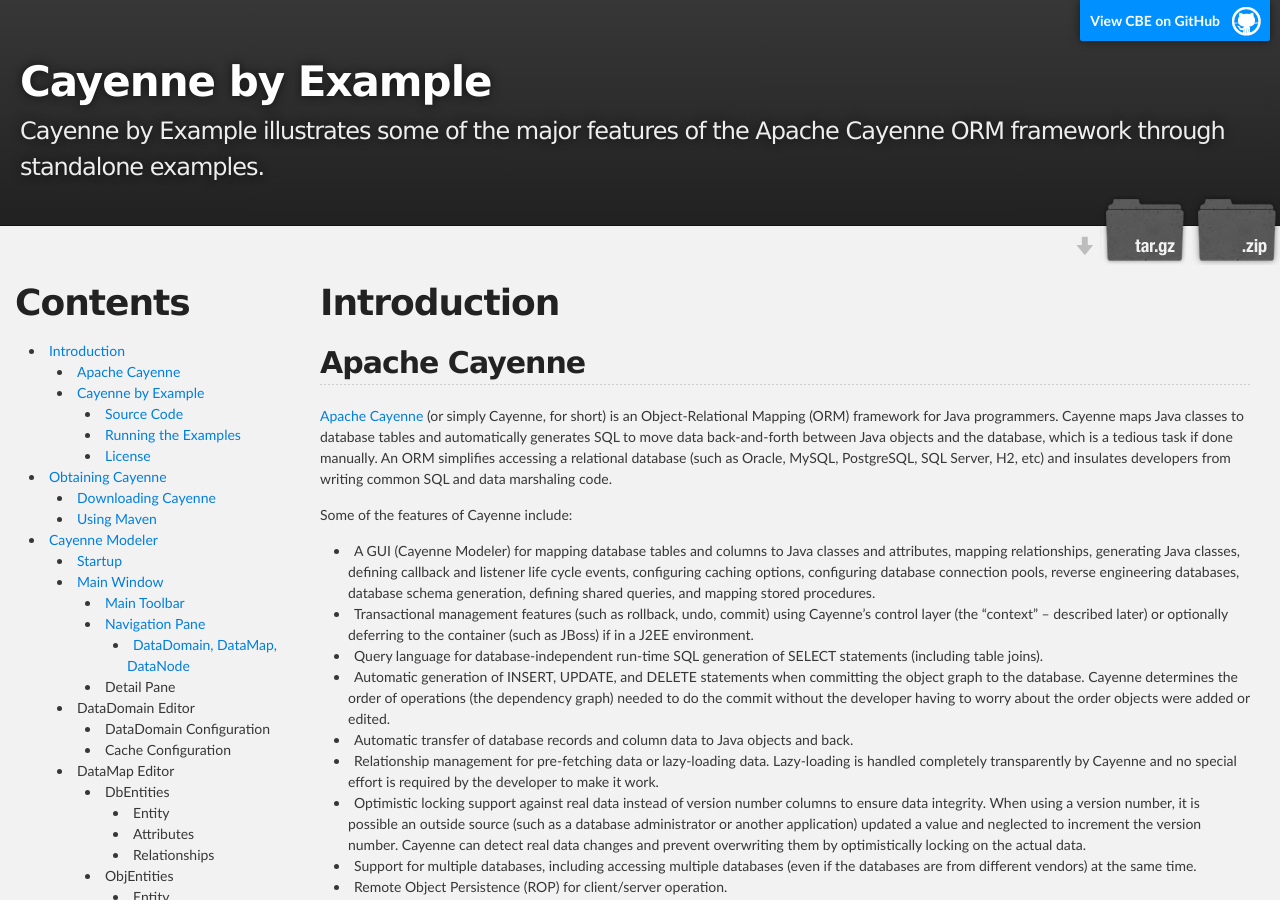
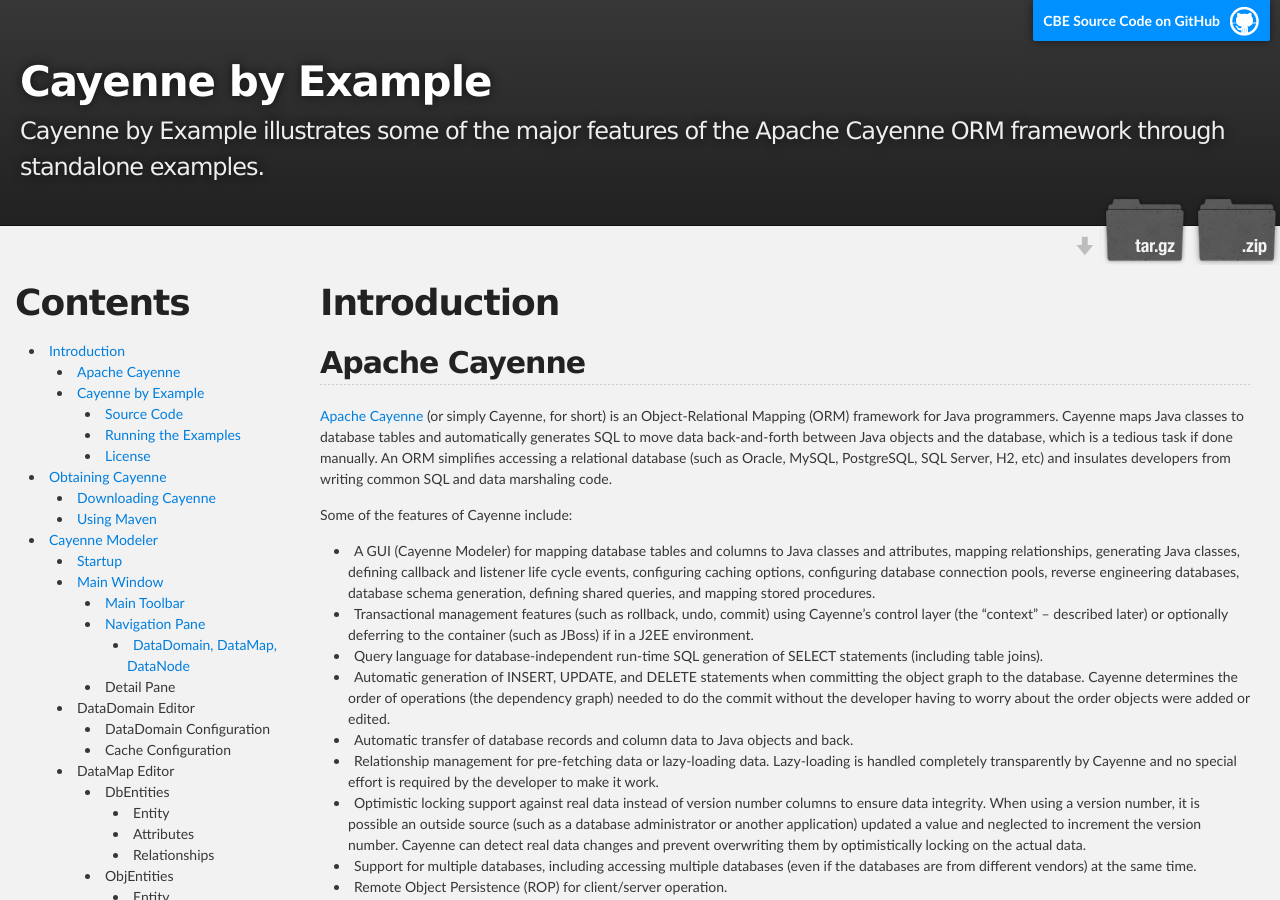
Before and after one commit to mrg/cbe, a Jekyll site: the page built from index.md, in a window 1280 px wide and 900 px high. Built offline with Jekyll 4.4.1, drawn with Linux system fonts in a browser that asks for light colours; Markdown is read by kramdown in place of the engine named in the settings.

Commit message:
Updated text for link to source code on GitHub.

```diff
--- a/_layouts/default.html
+++ b/_layouts/default.html
@@ -23,7 +23,7 @@
     <!-- HEADER -->
     <div id="header_wrap" class="outer">
         <header class="inner">
-          <a id="forkme_banner" href="https://github.com/mrg/cbe">View CBE on GitHub</a>
+          <a id="forkme_banner" href="https://github.com/mrg/cbe">CBE Source Code on GitHub</a>
 
           <h1 id="project_title">{{ site.title }}</h1>
           <h2 id="project_tagline">{{ site.tagline }}</h2>
```
